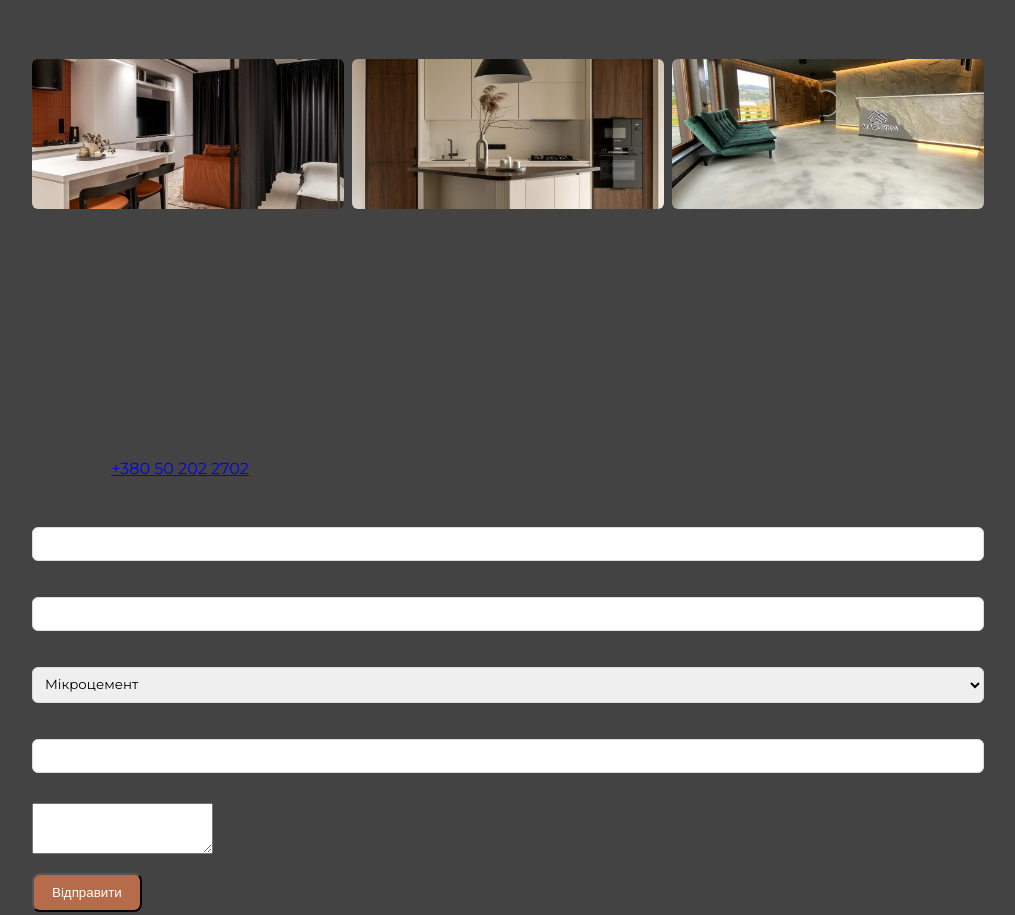
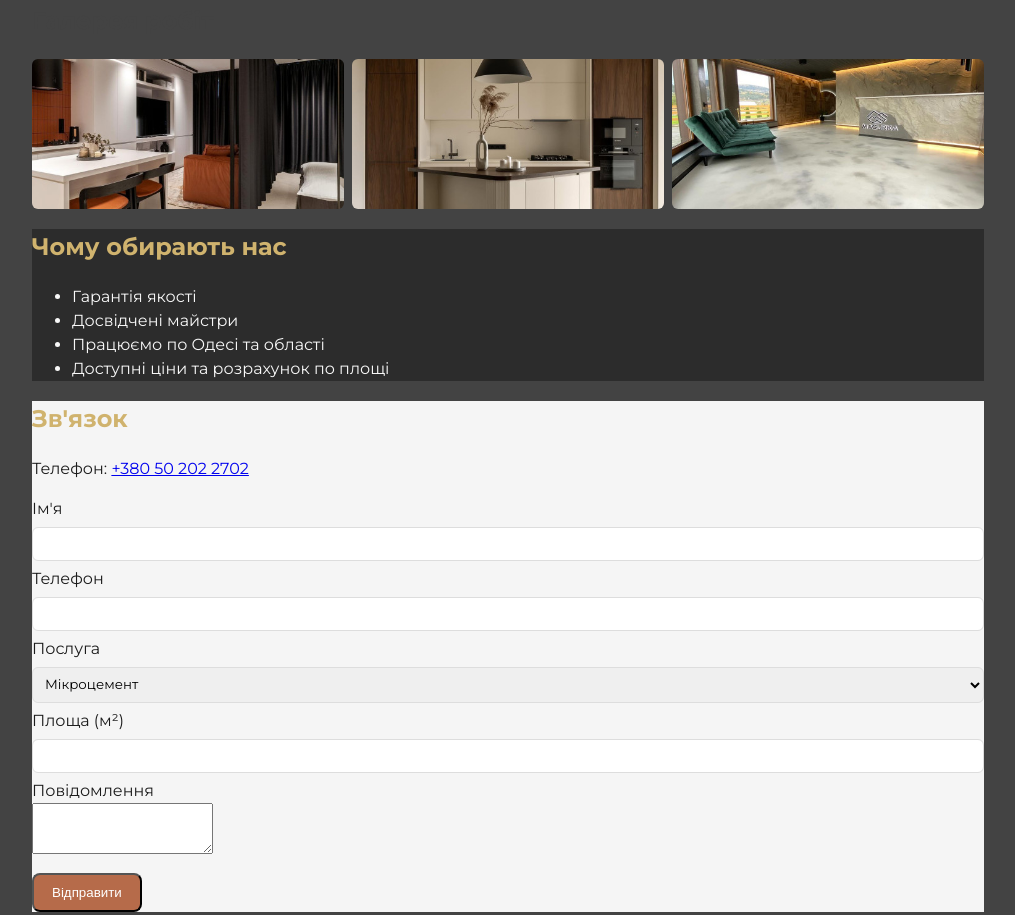
Before and after one commit to floortex/beton_cire, a plain HTML site: page index.html in a window 1280 px wide. Shown: the part 823-1738 px from the top of the page, without its empty margins (132-1147 px from the left). Drawn offline with Linux system fonts and the light colour scheme.

Commit message:
Update styles.css

```diff
--- a/assets/styles.css
+++ b/assets/styles.css
@@ -204,3 +204,19 @@ form select {
   background: #fff;
   font-size: 14px;
 }
+/* Блок "Чому обирають нас" */
+#about {
+  color: #f8f8f8; /* або інший світлий відтінок */
+  background-color: #2c2c2c; /* темний фон для контрасту */
+}
+
+/* Блок "Зв'язок" */
+#contact {
+  color: #1c1c1c; /* темний текст */
+  background-color: #f5f5f5; /* світлий фон */
+}
+
+/* Для заголовків усередині */
+#about h2, #contact h2 {
+  color: #d0b36e; /* акцентний колір, наприклад золото або бетонний */
+}
```
